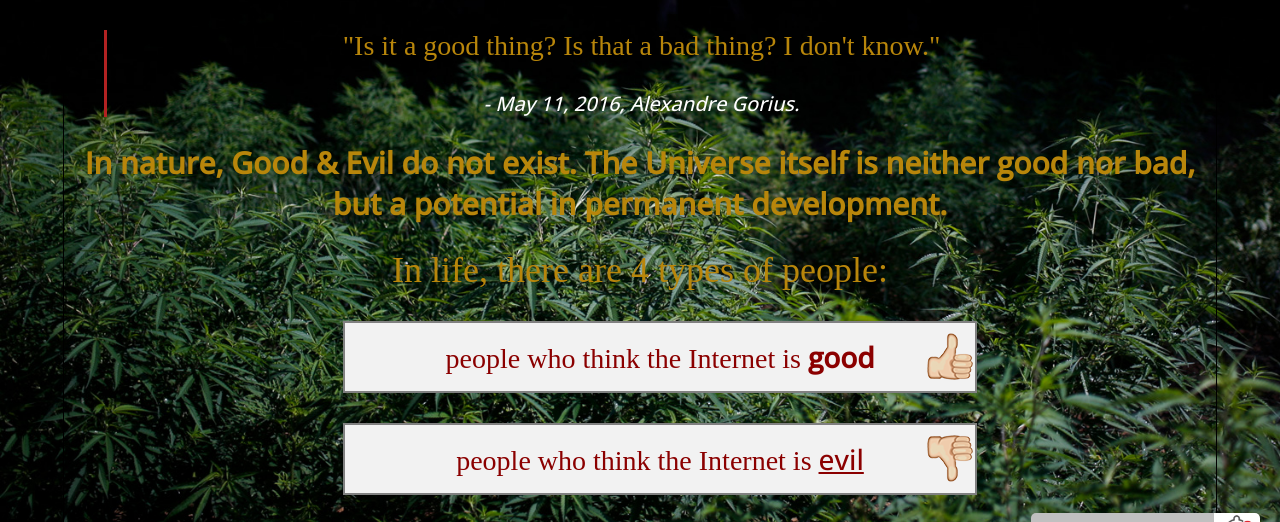
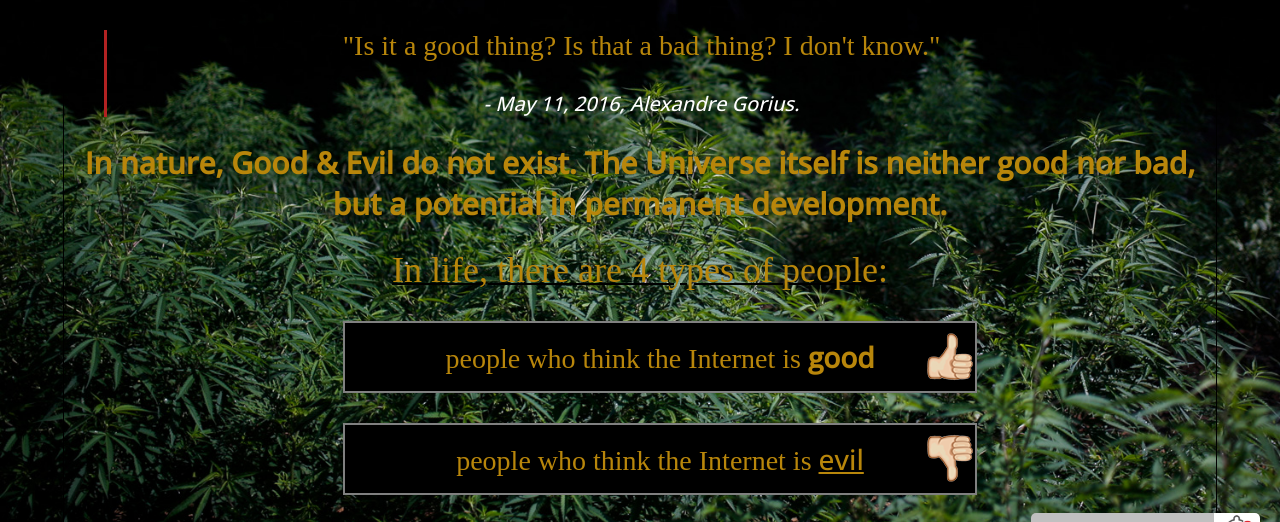
Before and after one commit to Nightmar1e/A, a plain HTML site: page progressive-enhancement/Chinese_Farmer.html in a window 1280 px wide. Shown: the part 225-747 px from the top of the page. Drawn offline with nearby package versions, Linux system fonts and the light colour scheme.

Commit message:
Just liked this version more

```diff
--- a/progressive-enhancement/Chinese_Farm.css
+++ b/progressive-enhancement/Chinese_Farm.css
@@ -67,12 +67,12 @@ li{
     font-size: 140%;
     font-family: serif;
     display:block;
-    background-color: #f2f2f2;
+    background-color: #000;
     width: 600px;
     padding: 15px;
     border: 2px solid gray;
     margin: 5;
-    color: darkred;
+    color: darkgoldenrod;
 }
 td{
     font-size: 120%;
--- a/progressive-enhancement/Chinese_Farmer.html
+++ b/progressive-enhancement/Chinese_Farmer.html
@@ -24,7 +24,7 @@
     <h2>In nature, Good & Evil do not exist. The Universe itself is neither good nor bad, but a potential in permanent development.</h2>
 
 
-    <center><p1>In life, there are 4 types of people:</p1></center>
+    <center><u><p1>In life, there are 4 types of people:</p1></u></center>
     <center><ul>
         <li style="background-repeat: no-repeat;background-position: right; background-image: url('bien.png');">people who think the Internet is <b>good</b></li>
         <li style="background-repeat: no-repeat;background-position: right; background-image: url('mal.png');">people who think the Internet is <u>evil</u></li>
```
